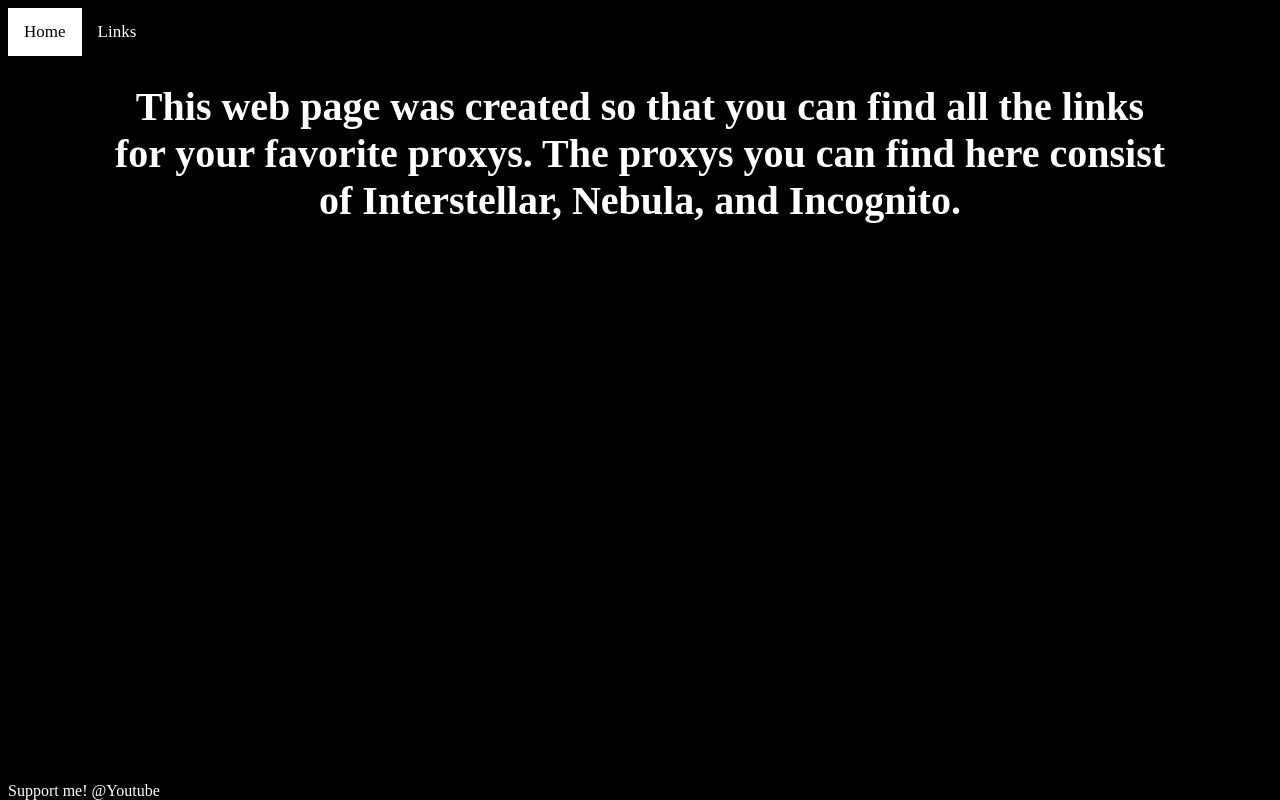
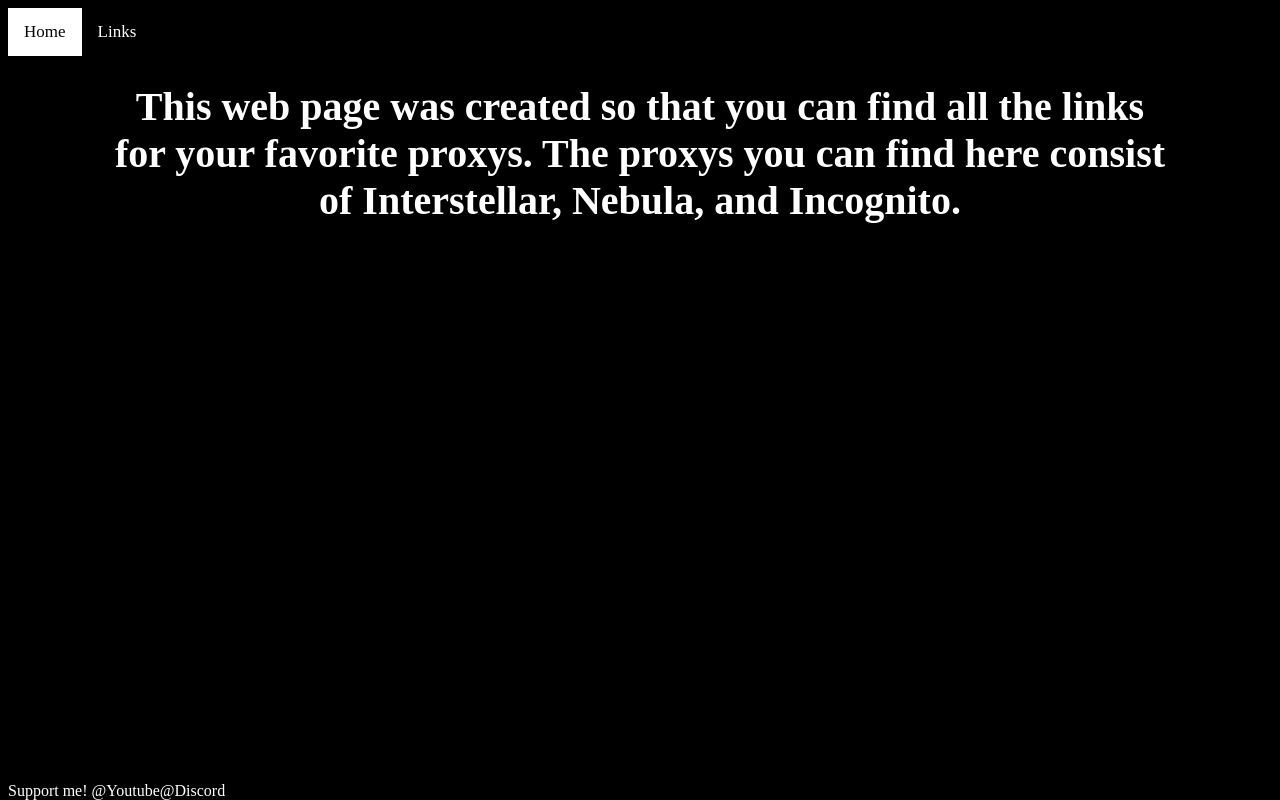
Before and after one commit to HellTekky/Frostbite, a plain HTML site: page index.html in a window 1280 px wide. Drawn offline with Linux system fonts and the light colour scheme.

Commit message:
added discord

```diff
--- a/index.html
+++ b/index.html
@@ -19,6 +19,6 @@
 
 
 
-    <div69 style="position:fixed; bottom:0; text-align: center;">Support me! <a href="https://youtube.com/@helltekky">@Youtube</a> </div69>
+    <div69 style="position:fixed; bottom:0; text-align: center;">Support me! <a href="https://youtube.com/@helltekky">@Youtube</a><a href="https://discord.gg/PYmCVAWm">@Discord</a> </div69>
 </body>
 </html>
```
